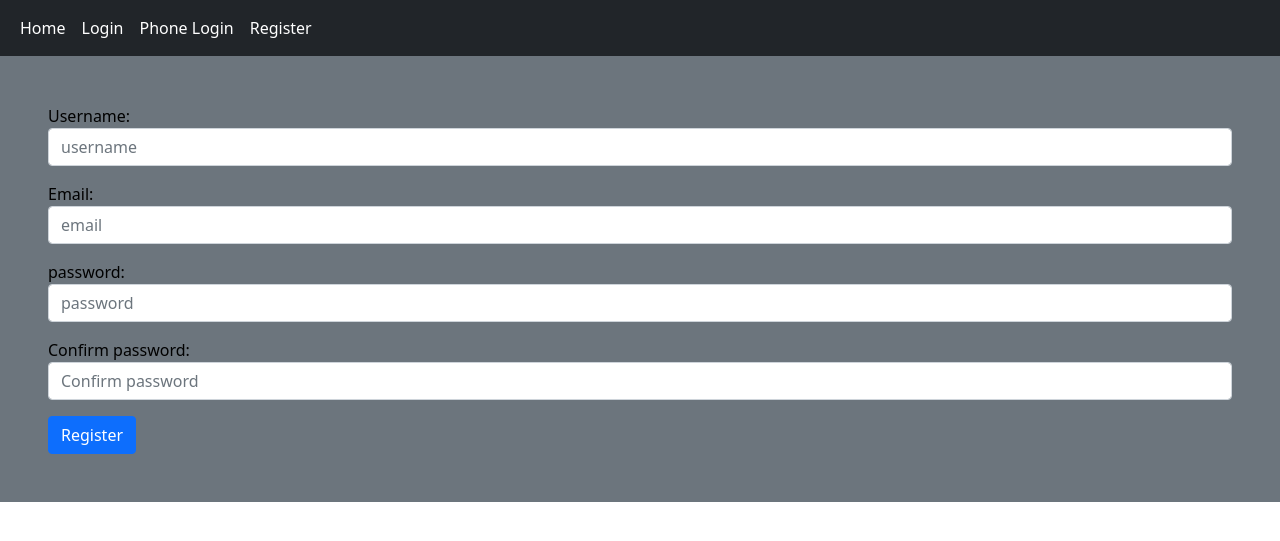
After one commit to mohammadhssn/Social_Network_Project_Django, a Django app: page /account/register/ in a window 1280 px wide. The commit adds this page. Shown: the top 541 px of the page. Run offline with Django 3.2, Linux system fonts and the light colour scheme.

Commit message:
add register and logout in app account

```diff
--- a/account/forms.py
+++ b/account/forms.py
@@ -1,4 +1,5 @@
 from django import forms
+from django.contrib.auth.models import User
 
 
 class UserLoginForm(forms.Form):
@@ -7,3 +8,40 @@ class UserLoginForm(forms.Form):
 
     password = forms.CharField(max_length=100,
                                widget=forms.PasswordInput(attrs={'class': 'form-control', 'placeholder': 'password'}))
+
+
+class UserRegistrationForm(forms.Form):
+    username = forms.CharField(max_length=100,
+                               widget=forms.TextInput(attrs={'class': 'form-control', 'placeholder': 'username'}))
+
+    email = forms.EmailField(max_length=100,
+                             widget=forms.EmailInput(attrs={'class': 'form-control', 'placeholder': 'email'}))
+
+    password1 = forms.CharField(label='password', max_length=100,
+                                widget=forms.PasswordInput(attrs={'class': 'form-control', 'placeholder': 'password'}))
+    password2 = forms.CharField(label='Confirm password', max_length=100,
+                                widget=forms.PasswordInput(
+                                    attrs={'class': 'form-control', 'placeholder': 'Confirm password'}))
+
+    def clean_username(self):
+        username = self.cleaned_data.get('username')
+        user = User.objects.filter(username__exact=username)
+        if user.exists():
+            raise forms.ValidationError('Username is Already. Try Again!')
+        return username
+
+    def clean_email(self):
+        email = self.cleaned_data.get('email')
+        user = User.objects.filter(email__exact=email)
+        if user.exists():
+            raise forms.ValidationError('Email is Already. Try Again!')
+        return email
+
+    def clean(self):
+        cleaned_data = super().clean()
+        p1 = cleaned_data.get('password1')
+        p2 = cleaned_data.get('password2')
+
+        if p1 and p2:
+            if p1 != p2:
+                raise forms.ValidationError('Password must be Match.')
--- /dev/null
+++ b/account/templates/account/register.html
@@ -0,0 +1,11 @@
+{% extends 'base.html' %}
+
+{% block title %} Register {% endblock %}
+
+{% block content %}
+    <form action="" method="post">
+        {% csrf_token %}
+        {{ form.as_p }}
+        <input type="submit" value="Register" class="btn btn-primary">
+    </form>
+{% endblock %}
--- a/account/urls.py
+++ b/account/urls.py
@@ -4,5 +4,7 @@ from . import views
 app_name = 'account'
 
 urlpatterns = [
- path('login/', views.user_login, name='user_login'),
+    path('login/', views.user_login, name='user_login'),
+    path('register/', views.user_register, name='user_register'),
+    path('logout/', views.user_logout, name='user_logout'),
 ]
--- a/account/views.py
+++ b/account/views.py
@@ -1,8 +1,9 @@
 from django.shortcuts import render, redirect
-from .forms import UserLoginForm
+from .forms import UserLoginForm, UserRegistrationForm
 from django.contrib.auth.models import User
 from django.contrib.auth import login, logout, authenticate
 from django.contrib import messages
+from django.contrib.auth.decorators import login_required
 
 
 # Create your views here.
@@ -23,3 +24,24 @@ def user_login(request):
     else:
         form = UserLoginForm()
     return render(request, 'account/login.html', {'form': form})
+
+
+def user_register(request):
+    if request.method == 'POST':
+        form = UserRegistrationForm(request.POST)
+        if form.is_valid():
+            cd = form.cleaned_data
+            user = User.objects.create_user(cd['username'], cd['email'], cd['password1'])
+            login(request, user)
+            messages.success(request, 'Your Register and logged in successfully', 'success')
+            return redirect('posts:all_post')
+    else:
+        form = UserRegistrationForm()
+    return render(request, 'account/register.html', {'form': form})
+
+
+@login_required
+def user_logout(request):
+    logout(request)
+    messages.success(request, 'Your Register and logged in successfully', 'success')
+    return redirect('posts:all_post')
--- a/templates/inc/navbar.html
+++ b/templates/inc/navbar.html
@@ -1,13 +1,13 @@
 <nav class="navbar navbar-expand-lg navbar-dark bg-dark">
-  <div class="container-fluid">
-      <div class="navbar-nav">
-        <a class="nav-link active" aria-current="page" href="">Home</a>
+    <div class="container-fluid">
+        <div class="navbar-nav">
+            <a class="nav-link active" aria-current="page" href="{% url 'posts:all_post' %}">Home</a>
         {% if request.user.is_authenticated %}
-        <a class="nav-link active" aria-current="page" href="">Logout</a>
+                <a class="nav-link active" aria-current="page" href="{% url 'account:user_logout' %}">Logout</a>
         {% else %}
-        <a class="nav-link active" aria-current="page" href="">Login</a>
-        <a class="nav-link active" aria-current="page" href="">Phone Login</a>
-        <a class="nav-link active" aria-current="page" href="">Register</a>
+                <a class="nav-link active" aria-current="page" href="{% url 'account:user_login' %}">Login</a>
+                <a class="nav-link active" aria-current="page" href="">Phone Login</a>
+                <a class="nav-link active" aria-current="page" href="{% url 'account:user_register' %}">Register</a>
         {% endif %}
       </div>
   </div>
--- a/test_Social_network_project/settings.py
+++ b/test_Social_network_project/settings.py
@@ -72,6 +72,7 @@ TEMPLATES = [
 
 WSGI_APPLICATION = 'test_Social_network_project.wsgi.application'
 
+LOGIN_URL = 'account:login'
 
 # Database
 # https://docs.djangoproject.com/en/3.2/ref/settings/#databases
```
